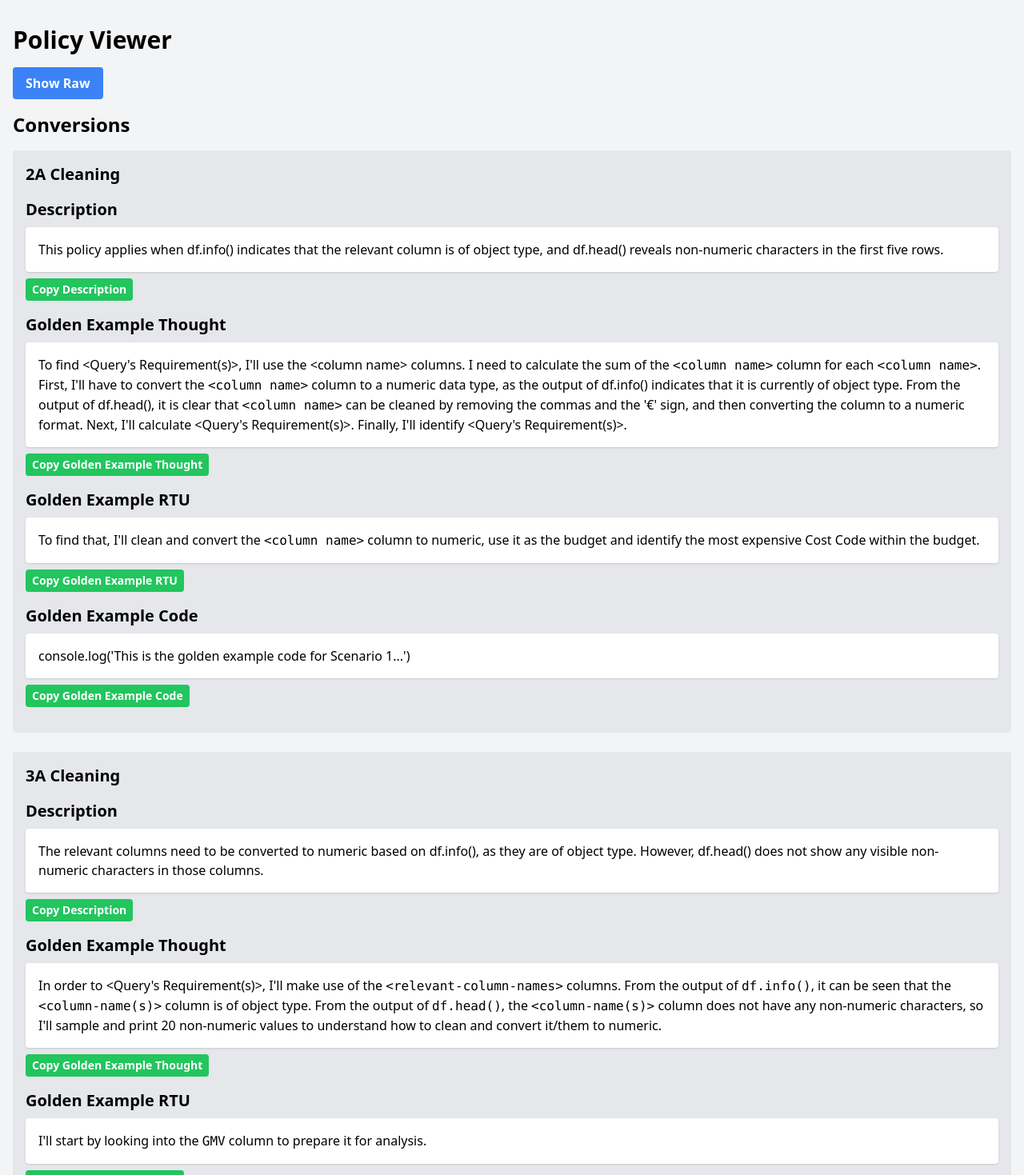
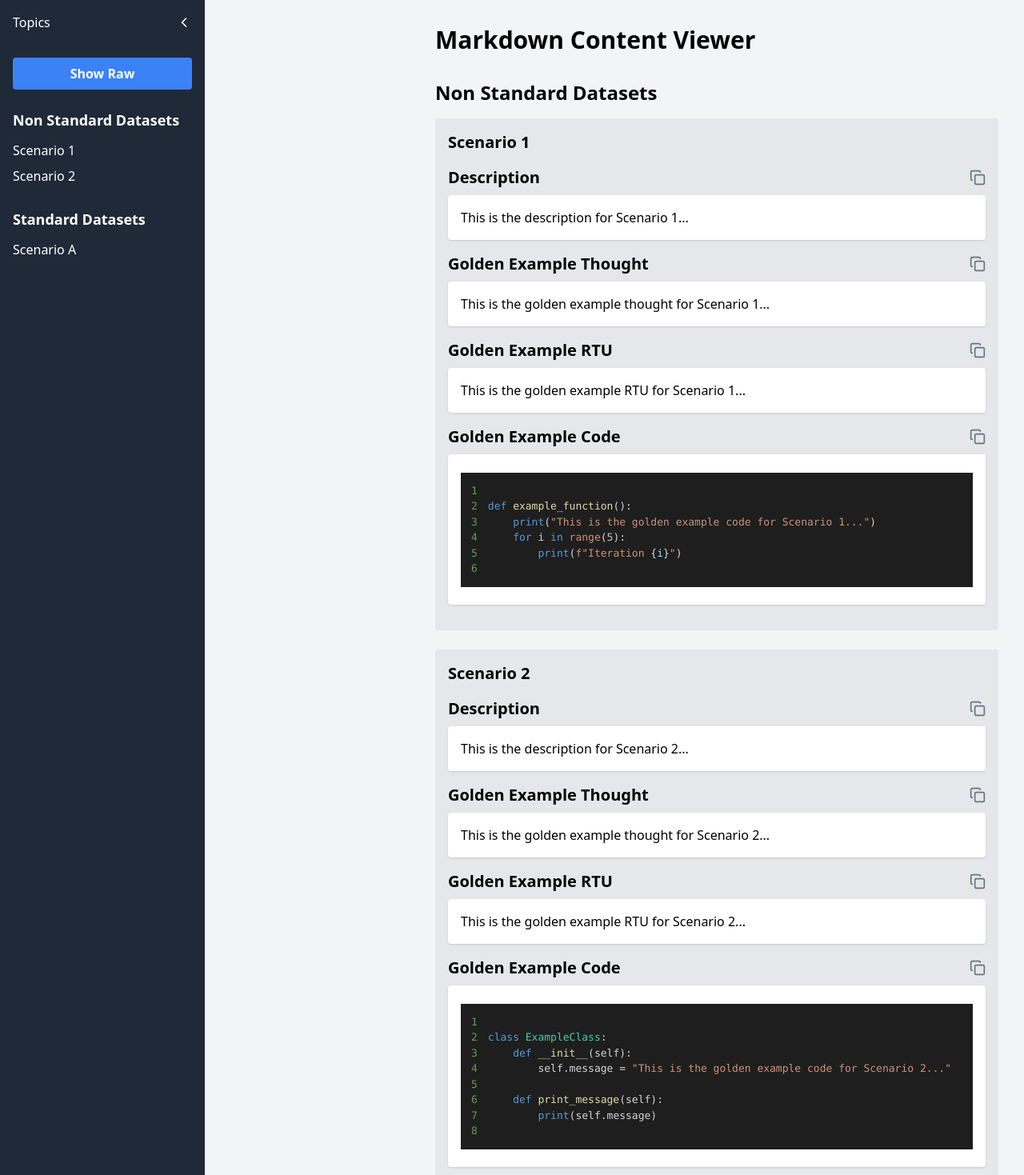
Before and after one commit to devbm7/policy-viewer, a Next.js app: page / in a window 1280 px wide. Shown: the top 1469 px of the page at 80% size. Built offline with nearby package versions, Linux system fonts and the light colour scheme.

Commit message:
v0.2.0 - Added a sidebar that shows all topics and subtopics - Also, moved the show raw or compiled button to sidebar

```diff
--- a/package.json
+++ b/package.json
@@ -9,10 +9,13 @@
     "lint": "next lint"
   },
   "dependencies": {
+    "@types/react-syntax-highlighter": "^15.5.13",
+    "lucide-react": "^0.476.0",
     "next": "^15.2.0",
     "react": "^18.2.0",
     "react-dom": "^18.2.0",
     "react-markdown": "^8.0.7",
+    "react-syntax-highlighter": "^15.6.1",
     "tailwindcss-animate": "^1.0.7"
   },
   "devDependencies": {
--- a/pages/index.tsx
+++ b/pages/index.tsx
@@ -1,8 +1,11 @@
 "use client"
 
-import { useState } from "react"
+import { useState, useCallback } from "react"
 import Head from "next/head"
 import ReactMarkdown from "react-markdown"
+import { Prism as SyntaxHighlighter } from "react-syntax-highlighter"
+import { vscDarkPlus } from "react-syntax-highlighter/dist/cjs/styles/prism"
+import { Copy, Check, ChevronRight, ChevronLeft } from "lucide-react"
 
 type Section = {
   title: string
@@ -24,40 +27,54 @@ type Topic = {
 
 const exampleTopics: Topic[] = [
   {
-    name: "Conversions",
+    name: "Non Standard Datasets",
     subtopics: [
       {
-        name: "2A Cleaning",
-        description: "This policy applies when df.info() indicates that the relevant column is of object type, and df.head() reveals non-numeric characters in the first five rows.",
-        goldenExampleThought: "To find <Query's Requirement(s)>, I'll use the  <column name> columns. I need to calculate the sum of the  `<column name>` column for each  `<column name>`. First, I'll have to convert the  `<column name>` column to a numeric data type, as the output of df.info() indicates that it is currently of object type. From the output of df.head(), it is clear that  `<column name>` can be cleaned by removing the commas and the '€' sign, and then converting the column to a numeric format. Next, I'll calculate  <Query's Requirement(s)>. Finally, I'll identify  <Query's Requirement(s)>.",
-        goldenExampleRTU: "To find that, I'll clean and convert the `<column name>` column to numeric, use it as the budget and identify the most expensive Cost Code within the budget.",
-        goldenExampleCode: "console.log('This is the golden example code for Scenario 1...')",
+        name: "Scenario 1",
+        description: "This is the description for Scenario 1...",
+        goldenExampleThought: "This is the golden example thought for Scenario 1...",
+        goldenExampleRTU: "This is the golden example RTU for Scenario 1...",
+        goldenExampleCode: `
+def example_function():
+    print("This is the golden example code for Scenario 1...")
+    for i in range(5):
+        print(f"Iteration {i}")
+        `,
       },
       {
-        name: "3A Cleaning",
-        description: "The relevant columns need to be converted to numeric based on df.info(), as they are of object type. However, df.head() does not show any visible non-numeric characters in those columns.",
-        goldenExampleThought: "In order to <Query's Requirement(s)>, I'll make use of the `<relevant-column-names>` columns. From the output of `df.info()`, it can be seen that the `<column-name(s)>` column is of object type. From the output of `df.head()`, the `<column-name(s)>` column does not have any non-numeric characters, so I'll sample and print 20 non-numeric values to understand how to clean and convert it/them to numeric.",
-        goldenExampleRTU: "I'll start by looking into the `GMV` column to prepare it for analysis.",
-        goldenExampleCode: "console.log('This is the golden example code for Scenario 2...')",
-      },
-      {
-        name: "3A conversion following failed 2A",
-        description: "Scenario 2A was required, as per df.info() and df.head(), but the model runs into a ValueError during numerical conversion. The model then needs to do 3A sampling and conversion.",
-        goldenExampleThought: "A ValueError occurred during conversion of the column `COLUMNAME`, because some unknown non-numeric characters were not removed. Therefore, I'll sample and print 20 non-numeric values from the column `COLUMNAME` to understand how to clean it completely.",
-        goldenExampleRTU: "The `COLUMNAME` column appears to contain non-numeric characters. I'll sample 20 non-numeric values in this column to understand how to clean it completely.",
-        goldenExampleCode: "console.log('This is the golden example code for Scenario 2...')",
+        name: "Scenario 2",
+        description: "This is the description for Scenario 2...",
+        goldenExampleThought: "This is the golden example thought for Scenario 2...",
+        goldenExampleRTU: "This is the golden example RTU for Scenario 2...",
+        goldenExampleCode: `
+class ExampleClass:
+    def __init__(self):
+        self.message = "This is the golden example code for Scenario 2..."
+
+    def print_message(self):
+        print(self.message)
+        `,
       },
     ],
   },
   {
-    name: "Categorical Sampling",
+    name: "Standard Datasets",
     subtopics: [
       {
-        name:"Categorical Sampling",
-        description: "Categorical sampling is necessary when at least one relevant column is of the object data type, is categorical in nature, and is required to answer the query.",
-        goldenExampleThought:"In order to <Query's Requirement(s)>, I'll first inspect the values in the `<column name(s)>` column. This will help me unify any identical entries that may be represented inconsistently.",
-        goldenExampleRTU: "I'll start by looking into the payment methods used by your clients.",
-        goldenExampleCode: "print('Hi')\nprint(10)"
+        name: "Scenario A",
+        description: "This is the description for Scenario A...",
+        goldenExampleThought: "This is the golden example thought for Scenario A...",
+        goldenExampleRTU: "This is the golden example RTU for Scenario A...",
+        goldenExampleCode: `import numpy as np
+
+def process_data(data):
+    return np.mean(data)
+
+print("This is the golden example code for Scenario A...")
+data = [1, 2, 3, 4, 5]
+result = process_data(data)
+print(f"Result: {result}")
+        `,
       },
     ],
   },
@@ -65,42 +82,93 @@ const exampleTopics: Topic[] = [
 
 export default function Home() {
   const [showRaw, setShowRaw] = useState(false)
+  const [sidebarOpen, setSidebarOpen] = useState(true)
+  const [activeSection, setActiveSection] = useState<string | null>(null)
 
-  const copyToClipboard = (text: string) => {
+  const copyToClipboard = useCallback((text: string, sectionId: string) => {
     navigator.clipboard.writeText(text)
-    alert("Content copied to clipboard!")
+    setActiveSection(sectionId)
+    setTimeout(() => setActiveSection(null), 2000)
+  }, [])
+
+  const renderSection = (title: string, content: string, topicIndex: number, subtopicIndex: number) => {
+    const sectionId = `${topicIndex}-${subtopicIndex}-${title.replace(/\s+/g, "-").toLowerCase()}`
+    return (
+      <div className="mb-4" id={sectionId}>
+        <h3 className="text-xl font-semibold mb-2 flex items-center justify-between">
+          {title}
+          <button className="text-gray-500 hover:text-gray-700" onClick={() => copyToClipboard(content, sectionId)}>
+            {activeSection === sectionId ? <Check size={20} /> : <Copy size={20} />}
+          </button>
+        </h3>
+        <div className="bg-white p-4 rounded shadow">
+          {title === "Golden Example Code" ? (
+            <SyntaxHighlighter language="python" style={vscDarkPlus} showLineNumbers>
+              {content}
+            </SyntaxHighlighter>
+          ) : showRaw ? (
+            <pre className="whitespace-pre-wrap">{content}</pre>
+          ) : (
+            <ReactMarkdown>{content}</ReactMarkdown>
+          )}
+        </div>
+      </div>
+    )
   }
 
-  const renderSection = (title: string, content: string) => (
-    <div className="mb-4">
-      <h3 className="text-xl font-semibold mb-2">{title}</h3>
-      <div className="bg-white p-4 rounded shadow">
-        {showRaw ? <pre className="whitespace-pre-wrap">{content}</pre> : <ReactMarkdown>{content}</ReactMarkdown>}
-      </div>
-      <button
-        className="mt-2 bg-green-500 hover:bg-green-700 text-white font-bold py-1 px-2 rounded text-sm"
-        onClick={() => copyToClipboard(content)}
-      >
-        Copy {title}
-      </button>
-    </div>
-  )
-
   return (
-    <div className="min-h-screen bg-gray-100">
+    <div className="min-h-screen bg-gray-100 flex">
       <Head>
-        <title>Policy Viewer</title>
+        <title>Markdown Content Viewer</title>
         <link rel="icon" href="/favicon.ico" />
       </Head>
 
-      <main className="container mx-auto px-4 py-8">
-        <h1 className="text-3xl font-bold mb-4">Policy Viewer</h1>
-        <button
-          className="bg-blue-500 hover:bg-blue-700 text-white font-bold py-2 px-4 rounded mb-4"
-          onClick={() => setShowRaw(!showRaw)}
-        >
-          {showRaw ? "Show Compiled" : "Show Raw"}
-        </button>
+      {/* Sidebar */}
+      <div
+        className={`bg-gray-800 text-white ${sidebarOpen ? "w-64" : "w-16"} transition-all duration-300 ease-in-out`}
+      >
+        <div className="p-4">
+          <button
+            className="w-full text-left flex items-center justify-between"
+            onClick={() => setSidebarOpen(!sidebarOpen)}
+          >
+            {sidebarOpen && <span>Topics</span>}
+            {sidebarOpen ? <ChevronLeft size={20} /> : <ChevronRight size={20} />}
+          </button>
+        </div>
+        {sidebarOpen && (
+          <>
+            <div className="p-4">
+              <button
+                className="bg-blue-500 hover:bg-blue-700 text-white font-bold py-2 px-4 rounded w-full"
+                onClick={() => setShowRaw(!showRaw)}
+              >
+                {showRaw ? "Show Compiled" : "Show Raw"}
+              </button>
+            </div>
+            <nav>
+              {exampleTopics.map((topic, topicIndex) => (
+                <div key={topicIndex} className="mb-4">
+                  <h2 className="text-lg font-semibold px-4 py-2">{topic.name}</h2>
+                  <ul>
+                    {topic.subtopics.map((subtopic, subtopicIndex) => (
+                      <li key={subtopicIndex} className="px-4 py-1">
+                        <a href={`#${topicIndex}-${subtopicIndex}-description`} className="hover:text-gray-300">
+                          {subtopic.name}
+                        </a>
+                      </li>
+                    ))}
+                  </ul>
+                </div>
+              ))}
+            </nav>
+          </>
+        )}
+      </div>
+
+      {/* Main content */}
+      <main className={`flex-grow p-8 ${sidebarOpen ? "ml-64" : "ml-16"} transition-all duration-300 ease-in-out`}>
+        <h1 className="text-3xl font-bold mb-8">Markdown Content Viewer</h1>
 
         {exampleTopics.map((topic, topicIndex) => (
           <div key={topicIndex} className="mb-8">
@@ -108,10 +176,10 @@ export default function Home() {
             {topic.subtopics.map((subtopic, subtopicIndex) => (
               <div key={subtopicIndex} className="mb-6 bg-gray-200 p-4 rounded">
                 <h3 className="text-xl font-semibold mb-4">{subtopic.name}</h3>
-                {renderSection("Description", subtopic.description)}
-                {renderSection("Golden Example Thought", subtopic.goldenExampleThought)}
-                {renderSection("Golden Example RTU", subtopic.goldenExampleRTU)}
-                {renderSection("Golden Example Code", subtopic.goldenExampleCode)}
+                {renderSection("Description", subtopic.description, topicIndex, subtopicIndex)}
+                {renderSection("Golden Example Thought", subtopic.goldenExampleThought, topicIndex, subtopicIndex)}
+                {renderSection("Golden Example RTU", subtopic.goldenExampleRTU, topicIndex, subtopicIndex)}
+                {renderSection("Golden Example Code", subtopic.goldenExampleCode, topicIndex, subtopicIndex)}
               </div>
             ))}
           </div>
```
Also changed, not shown: 1 other file (tests, documents, lock files or other folders).
